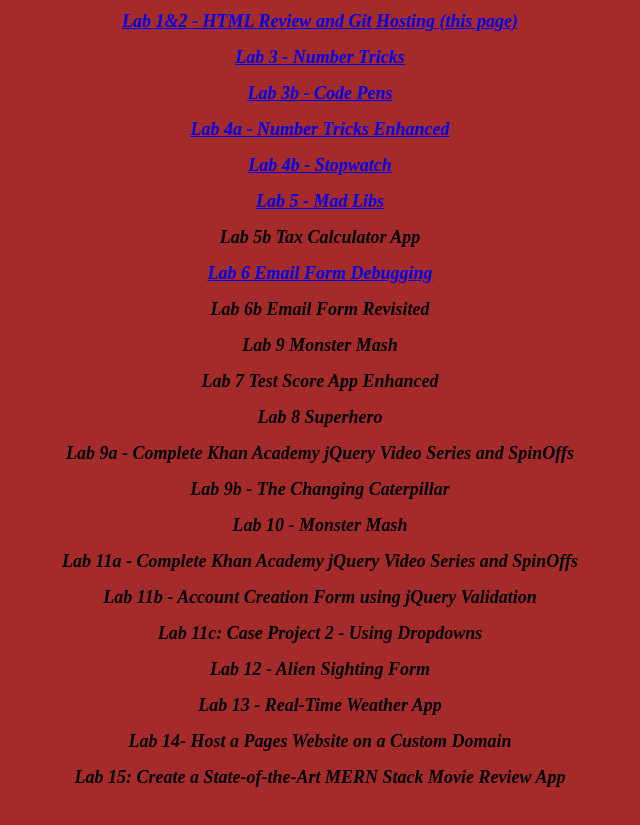
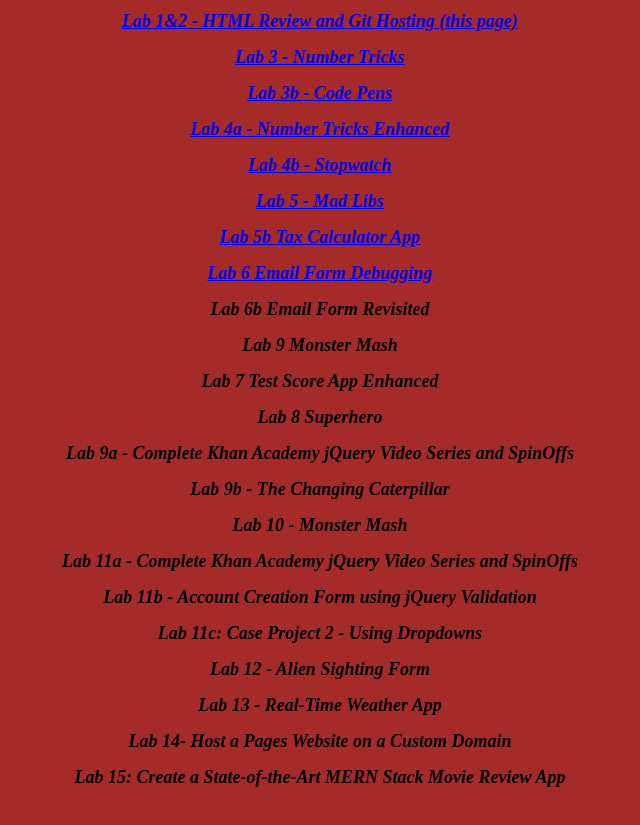
Before and after one commit to EAC00/Portfolio, a plain HTML site: page index.html in a window 1280 px wide. Shown: the part 886-1711 px from the top of the page, without its empty margins (320-960 px from the left). Drawn offline with Linux system fonts and the light colour scheme.

Commit message:
index.html
Added Tax Calculator assignment

```diff
--- a/index.html
+++ b/index.html
@@ -57,7 +57,7 @@
         <a href = "https://eac00.github.io/MadLib/"><div class="project">Lab 5 - Mad Libs</div>
         </a>
 
-        <div class="project">Lab 5b Tax Calculator App</div>
+        <a href = "https://eac00.github.io/Tax-Calculator/"><div class="project">Lab 5b Tax Calculator App</div>
         </a>
 
         <a href = "https://eac00.github.io/Email-List-Debugging/"><div class="project">Lab 6 Email Form Debugging</div>
```
